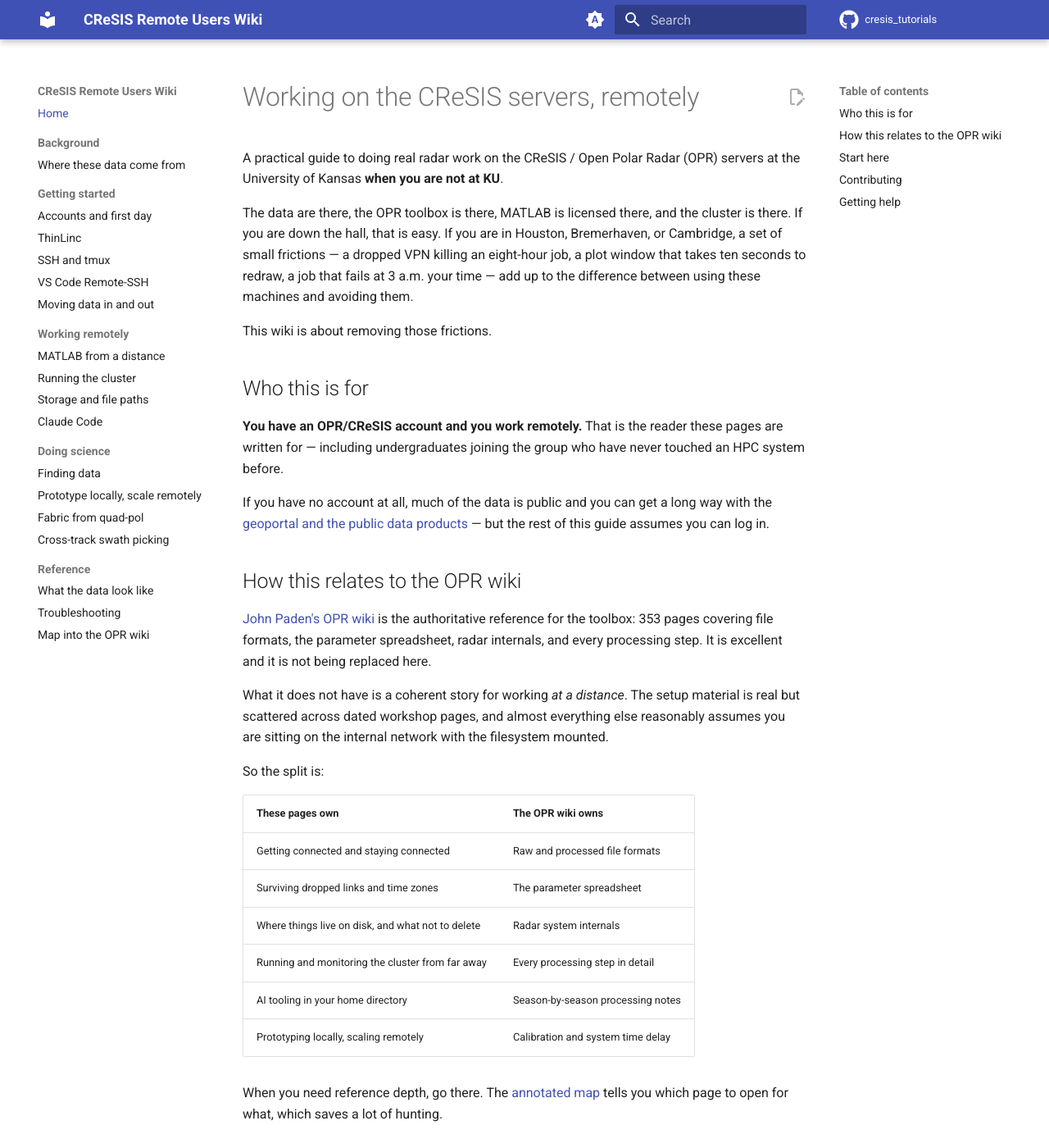
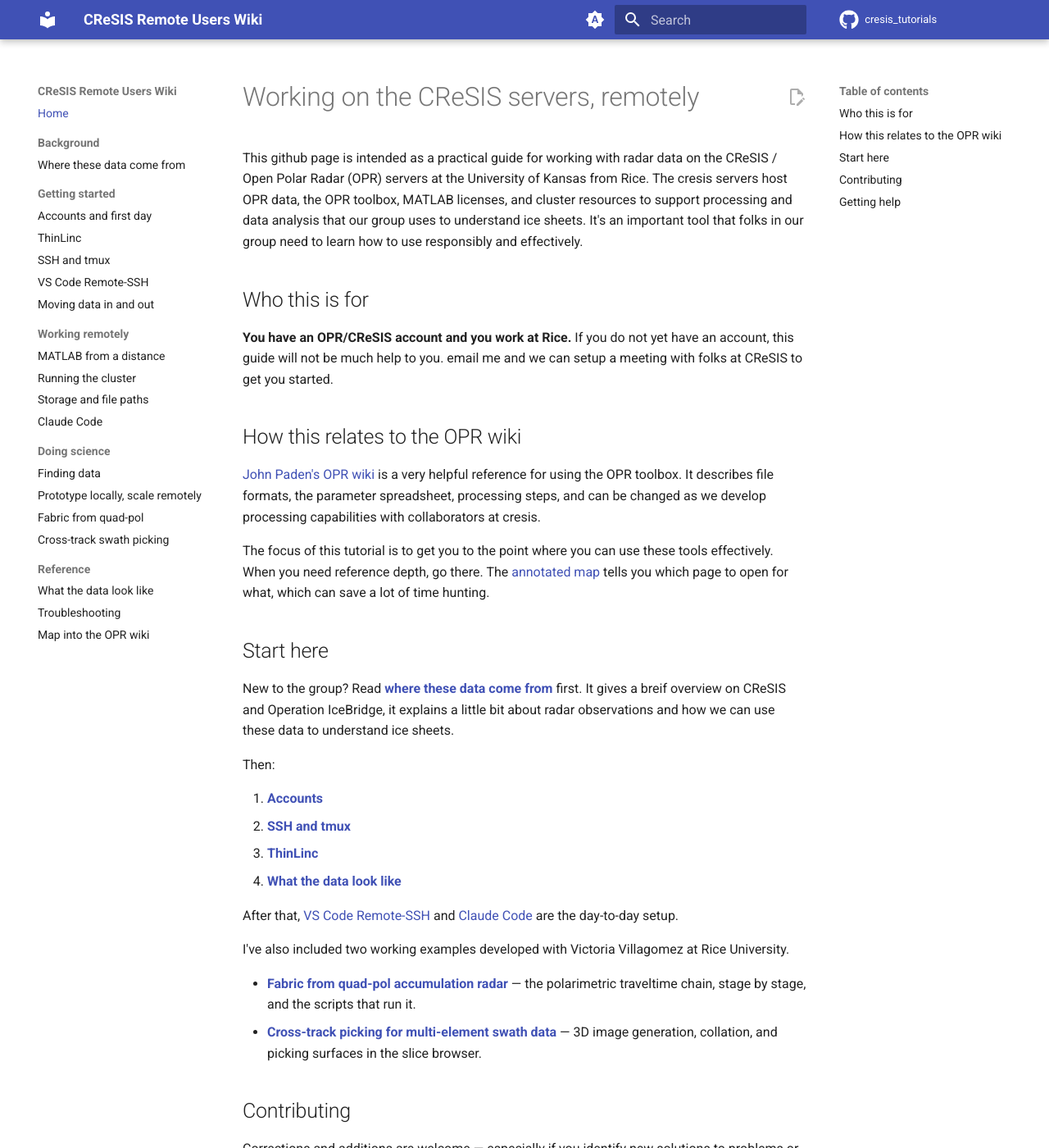
Before and after one commit to rice-glaciology/cresis_tutorials, an MkDocs documentation site: the page built from docs/index.md, in a window 1280 px wide and 1400 px high. Shown: the whole window at 82% size. Built offline with MkDocs 1.6.1 and Material for MkDocs 9.7.7, drawn with Linux system fonts in a browser that asks for light colours; comment, search, counter and statistics services are not loaded; some of the changed text lies outside the part shown.

Commit message:
Revise remote work guide for CReSIS servers
Updated the guide for working remotely with CReSIS servers, clarifying the target audience and providing additional context on using radar data effectively. Adjusted sections for clarity and added new contact information.

```diff
--- a/docs/index.md
+++ b/docs/index.md
@@ -1,77 +1,37 @@
 # Working on the CReSIS servers, remotely
 
-A practical guide to doing real radar work on the CReSIS / Open Polar Radar
-(OPR) servers at the University of Kansas **when you are not at KU**.
+This github page is intended as a practical guide for working with radar data on the CReSIS / Open Polar Radar (OPR) servers at the University of Kansas from Rice.
+The cresis servers host OPR data, the OPR toolbox,  MATLAB licenses, and cluster resources to support processing and data analysis that our group uses to understand ice sheets. It's an important tool that folks in our group need to learn how to use responsibly and effectively.
 
-The data are there, the OPR toolbox is there, MATLAB is licensed there, and the
-cluster is there. If you are down the hall, that is easy. If you are in Houston,
-Bremerhaven, or Cambridge, a set of small frictions — a dropped VPN killing an
-eight-hour job, a plot window that takes ten seconds to redraw, a job that fails
-at 3 a.m. your time — add up to the difference between using these machines and
-avoiding them.
-
-This wiki is about removing those frictions.
 
 ## Who this is for
 
-**You have an OPR/CReSIS account and you work remotely.** That is the reader
-these pages are written for — including undergraduates joining the group who
-have never touched an HPC system before.
-
-If you have no account at all, much of the data is public and you can get a
-long way with the [geoportal and the public data
-products](doing-science/finding-data.md) — but the rest of this guide assumes
-you can log in.
+**You have an OPR/CReSIS account and you work at Rice.**
+If you do not yet have an account, this guide will not be much help to you. email me and we can setup a meeting with folks at CReSIS to get you started.
 
 ## How this relates to the OPR wiki
+[John Paden's OPR wiki](https://gitlab.com/openpolarradar/opr/-/wikis/home) is a very helpful reference for using the OPR toolbox.
+It describes file formats, the parameter spreadsheet, processing steps, and can be changed as we develop processing capabilities with collaborators at cresis.
 
-[John Paden's OPR wiki](https://gitlab.com/openpolarradar/opr/-/wikis/home) is
-the authoritative reference for the toolbox: 353 pages covering file formats,
-the parameter spreadsheet, radar internals, and every processing step. It is
-excellent and it is not being replaced here.
-
-What it does not have is a coherent story for working *at a distance*. The
-setup material is real but scattered across dated workshop pages, and almost
-everything else reasonably assumes you are sitting on the internal network with
-the filesystem mounted.
-
-So the split is:
-
-| These pages own | The OPR wiki owns |
-|---|---|
-| Getting connected and staying connected | Raw and processed file formats |
-| Surviving dropped links and time zones | The parameter spreadsheet |
-| Where things live on disk, and what not to delete | Radar system internals |
-| Running and monitoring the cluster from far away | Every processing step in detail |
-| AI tooling in your home directory | Season-by-season processing notes |
-| Prototyping locally, scaling remotely | Calibration and system time delay |
-
-When you need reference depth, go there. The
-[annotated map](reference/opr-wiki-map.md) tells you which page to open for
-what, which saves a lot of hunting.
+The focus of this tutorial is to get you to the point where you can use these tools effectively. When you need reference depth, go there.
+The [annotated map](reference/opr-wiki-map.md) tells you which page to open for what, which can save a lot of time hunting.
 
 ## Start here
 
-New to the group? Read
-**[where these data come from](background/history.md)** first. It is fifteen
-minutes on CReSIS and Operation IceBridge, and it explains why the files are
-shaped the way they are — which makes everything after it easier.
+New to the group? Read **[where these data come from](background/history.md)** first.
+It gives a breif overview on CReSIS and Operation IceBridge, it explains a little bit about radar observations and how we can use these data to understand ice sheets.
 
 Then:
 
-1. **[Accounts and first day](getting-started/accounts.md)** — a checklist to
-   get working.
-2. **[SSH and tmux](getting-started/ssh-and-tmux.md)** — the workhorse, and the
-   one habit that stops you losing jobs.
-3. **[ThinLinc](getting-started/thinlinc.md)** — the graphical desktop, for
-   `imb.picker` and anything else with a GUI.
-4. **[What the data look like](reference/data-files.md)** — how to read a path,
-   and what is inside an echogram file.
+1. **[Accounts](getting-started/accounts.md)**
+2. **[SSH and tmux](getting-started/ssh-and-tmux.md)**
+3. **[ThinLinc](getting-started/thinlinc.md)**
+4. **[What the data look like](reference/data-files.md)**
 
 After that, [VS Code Remote-SSH](getting-started/vscode-remote-ssh.md) and
 [Claude Code](working-remotely/claude-code.md) are the day-to-day setup.
 
-Then two worked examples put it together on real projects:
+I've also included two working examples developed with Victoria Villagomez at Rice University.
 
 - **[Fabric from quad-pol accumulation radar](doing-science/fabric-polarimetry.md)**
   — the polarimetric traveltime chain, stage by stage, and the scripts that run
@@ -79,20 +39,14 @@ Then two worked examples put it together on real projects:
 - **[Cross-track picking for multi-element swath data](doing-science/swath-cross-track-picking.md)**
   — 3D image generation, collation, and picking surfaces in the slice browser.
 
-Both assume the loop in
-[prototype locally, scale remotely](doing-science/prototyping-loop.md).
 
 ## Contributing
 
-Corrections and additions are welcome — especially if you hit something these
-pages got wrong, or a failure mode not in
-[troubleshooting](reference/troubleshooting.md). Anything that turns out to be
-generally useful rather than remote-specific belongs upstream in the OPR wiki;
-send it to `opr@openpolarradar.org`.
+Corrections and additions are welcome — especially if you identify new solutions to problems or challenges identified here, or a failure modes not in [troubleshooting](reference/troubleshooting.md).
+Anything that turns out to be generally useful rather than remote-specific belongs upstream in the OPR wiki; you can email me about this at ah301@rice.edu.
 
 ## Getting help
 
 - **OPR support** — `opr@openpolarradar.org`
 - **Accounts** — `paden@ku.edu`
-- Inside the group, ask on Slack before you lose an afternoon to something that
-  turns out to be a one-line fix. Someone has almost certainly hit it already.
+- Inside the group. Someone has almost certainly run into what you're struggling with.
```
